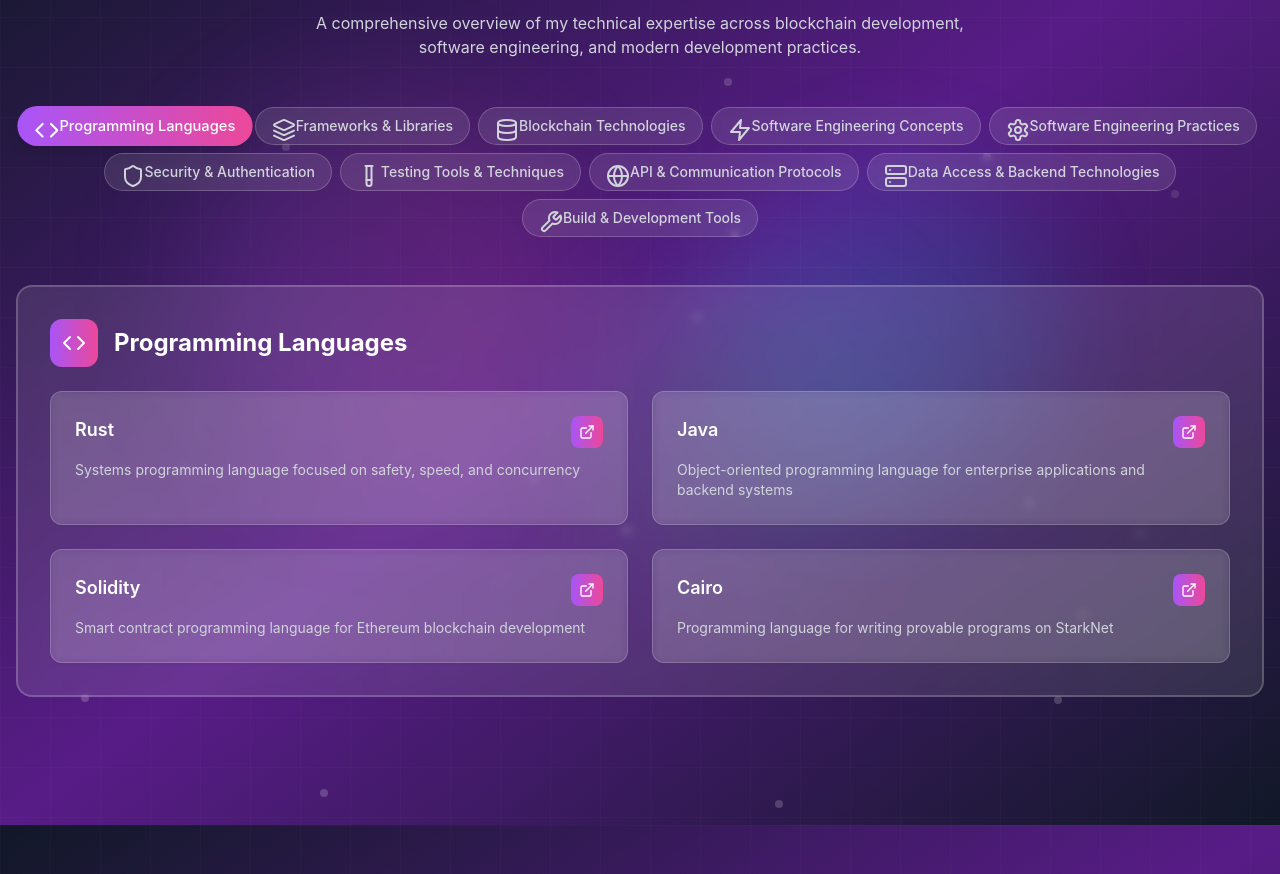
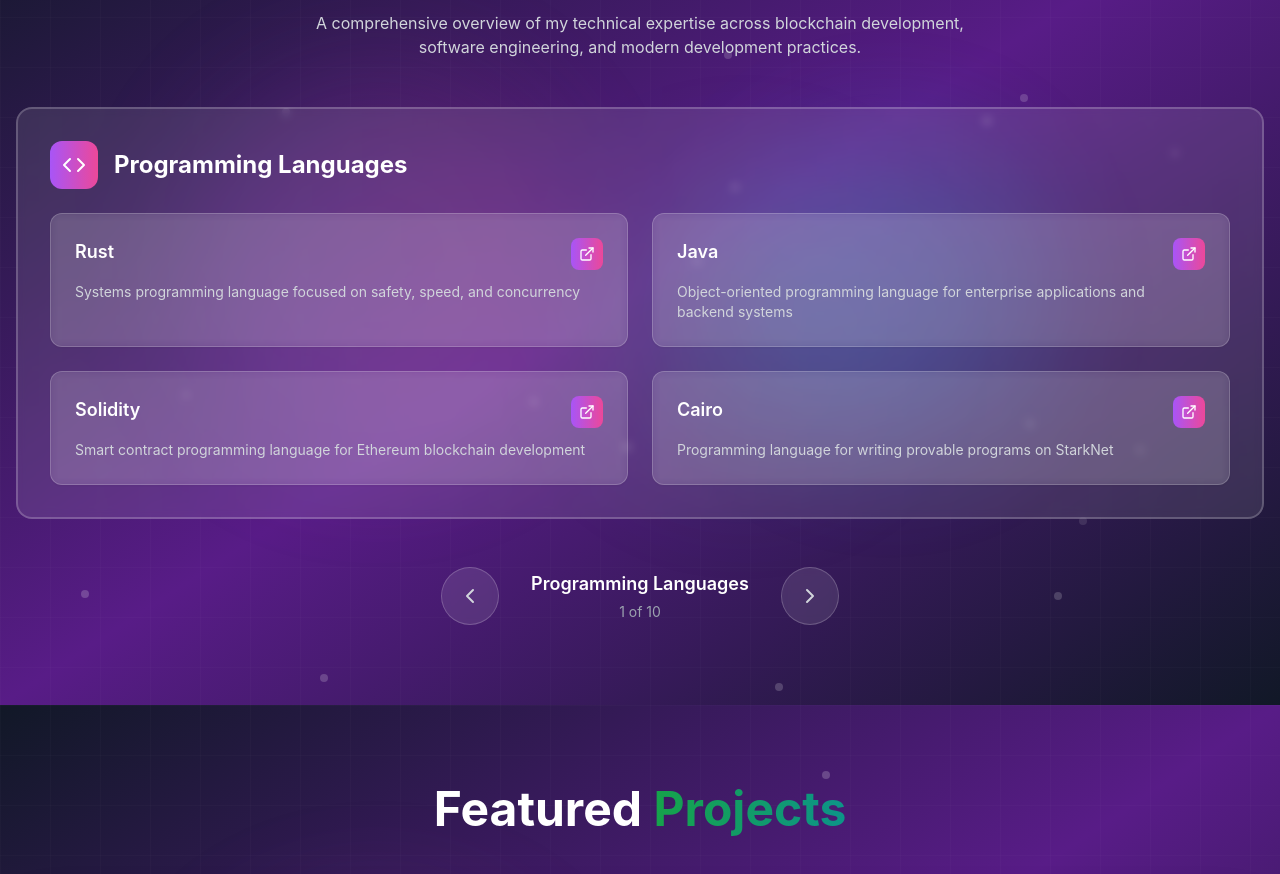
Before and after one commit to devfola/Portfolio, a React (Vite) app: page / in a window 1280 px wide. Shown: the part 2620-3494 px from the top of the page. Built offline with nearby package versions, Linux system fonts and the light colour scheme.

Commit message:
Replace skills navigation with arrow buttons like projects

```diff
--- a/src/components/Skills.tsx
+++ b/src/components/Skills.tsx
@@ -1,5 +1,5 @@
 import React, { useState } from 'react';
-import { Code, Database, Shield, Zap, Layers, Settings, TestTube, Globe, Server, Wrench, ExternalLink } from 'lucide-react';
+import { Code, Database, Shield, Zap, Layers, Settings, TestTube, Globe, Server, Wrench, ExternalLink, ChevronLeft, ChevronRight } from 'lucide-react';
 
 const Skills = () => {
   const [activeCategory, setActiveCategory] = useState(0);
@@ -311,6 +311,14 @@ const Skills = () => {
     }
   ];
 
+  const nextCategory = () => {
+    setActiveCategory((prev) => (prev + 1) % skillCategories.length);
+  };
+
+  const prevCategory = () => {
+    setActiveCategory((prev) => (prev - 1 + skillCategories.length) % skillCategories.length);
+  };
+
   return (
     <section
       id="skills"
@@ -378,25 +386,6 @@ const Skills = () => {
               software engineering, and modern development practices.
             </p>
 
-            {/* Category Navigation */}
-            <div className="flex flex-wrap justify-center gap-1 sm:gap-2 mb-8 lg:mb-12 px-4 sm:px-0">
-              {skillCategories.map((category, index) => (
-                <button
-                  key={index}
-                  onClick={() => setActiveCategory(index)}
-                  className={`flex items-center gap-1 sm:gap-2 px-2 sm:px-3 lg:px-4 py-1 sm:py-2 rounded-full text-xs sm:text-sm font-medium transition-all duration-300 ${
-                    activeCategory === index
-                      ? `bg-gradient-to-r ${category.color} text-white shadow-lg transform scale-105`
-                      : 'bg-white/10 backdrop-blur-sm text-gray-300 hover:bg-white/20 border border-white/20'
-                  }`}
-                  aria-pressed={activeCategory === index}
-                >
-                  <span className="w-3 h-3 sm:w-4 sm:h-4">{category.icon}</span>
-                  <span className="hidden sm:inline">{category.title}</span>
-                </button>
-              ))}
-            </div>
-
             {/* Active Category Display */}
             <div className="mb-8 lg:mb-12 px-4 sm:px-0">
               <div className="bg-white/10 backdrop-blur-sm border-2 border-white/20 rounded-xl lg:rounded-2xl p-4 sm:p-6 lg:p-8 transition-all duration-500">
@@ -441,8 +430,33 @@ const Skills = () => {
               </div>
             </div>
 
+            {/* Navigation Controls */}
+            <div className="flex justify-center items-center gap-4 sm:gap-6 lg:gap-8 px-4 sm:px-0">
+              <button
+                onClick={prevCategory}
+                className="group bg-white/10 backdrop-blur-sm p-3 sm:p-4 rounded-full border border-white/20 hover:bg-white/20 hover:border-white/30 transition-all duration-300 transform hover:scale-110"
+                title="Previous Category"
+              >
+                <ChevronLeft size={20} className="text-gray-300 group-hover:text-white transition-colors duration-300 sm:w-6 sm:h-6" />
+              </button>
 
+              <div className="text-center">
+                <div className="text-white font-semibold text-sm sm:text-base lg:text-lg mb-1">
+                  {skillCategories[activeCategory].title}
+                </div>
+                <div className="text-gray-400 text-xs sm:text-sm">
+                  {activeCategory + 1} of {skillCategories.length}
+                </div>
+              </div>
 
+              <button
+                onClick={nextCategory}
+                className="group bg-white/10 backdrop-blur-sm p-3 sm:p-4 rounded-full border border-white/20 hover:bg-white/20 hover:border-white/30 transition-all duration-300 transform hover:scale-110"
+                title="Next Category"
+              >
+                <ChevronRight size={20} className="text-gray-300 group-hover:text-white transition-colors duration-300 sm:w-6 sm:h-6" />
+              </button>
+            </div>
           </div>
         </div>
       </div>
```
